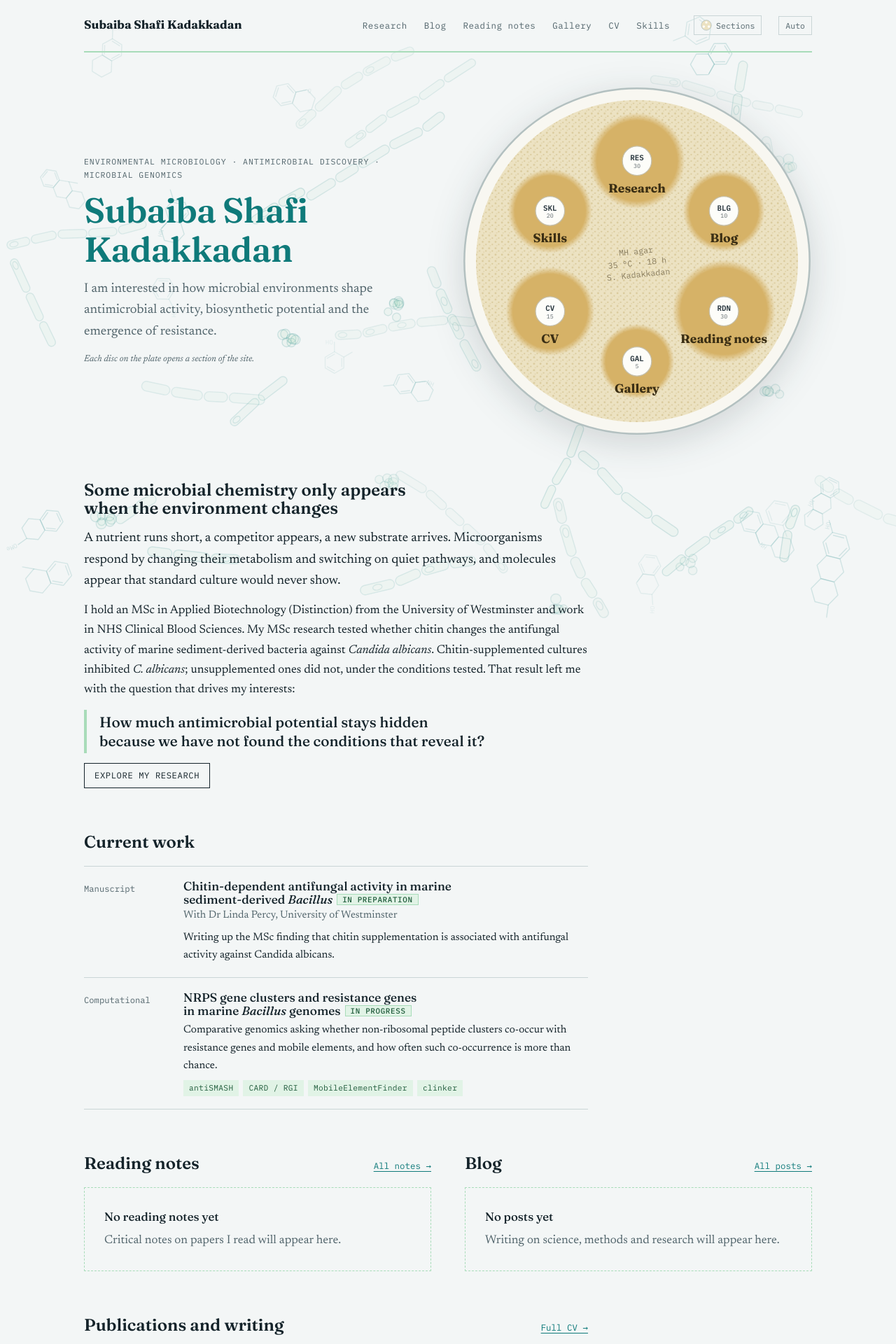
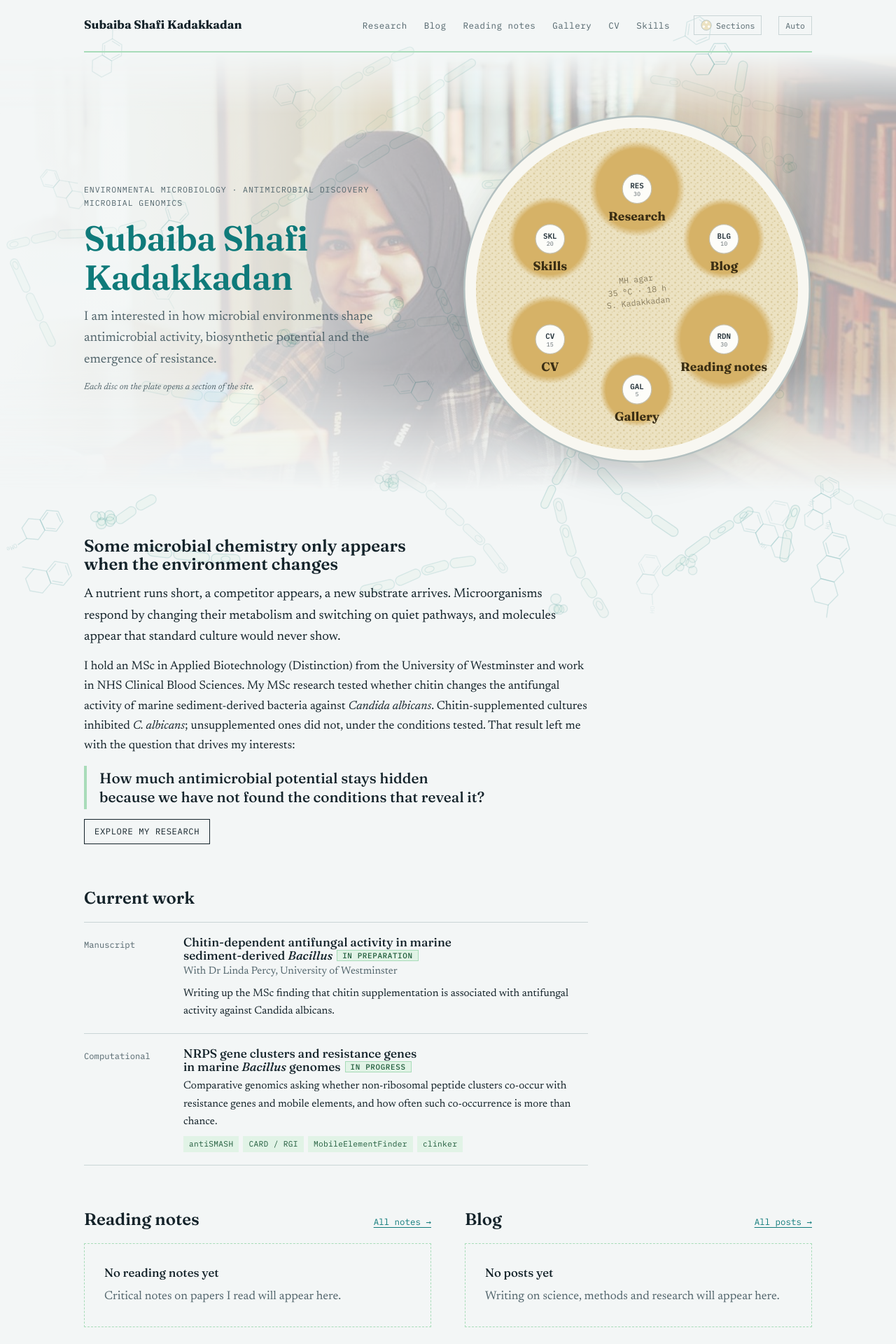
Before and after one commit to skadakkadan/skadakkadan.github.io, a Jekyll site: the page built from index.html, in a window 1280 px wide. Shown: the top 1920 px of the page at 70% size. Built offline with Jekyll 4.4.1, drawn with Linux system fonts in a browser that asks for light colours.

Commit message:
Faded outreach photo behind the home-page hero
Co-Authored-By: Claude Opus 5.5 <noreply@anthropic.com>
Claude-Session: https://claude.ai/code/session_01SQjdAs5F1CrS1nRTcjfW7Q

```diff
--- a/assets/css/main.css
+++ b/assets/css/main.css
@@ -40,7 +40,7 @@
   --chitin:#e0d8c6; --chitinase:#e0a046; --formazan:#a77fe0; --film-pellet:#c9b27c; color-scheme:dark}
 
 *,*::before,*::after{box-sizing:border-box}
-html{-webkit-text-size-adjust:100%}
+html{-webkit-text-size-adjust:100%;overflow-x:clip}
 body{margin:0;background:var(--bg);color:var(--ink);font-family:var(--f-body);font-size:17px;line-height:1.65;padding:0 20px}
 img{max-width:100%;height:auto;display:block}
 [hidden]{display:none!important}
@@ -209,6 +209,15 @@ main{max-width:var(--wide);margin:0 auto;padding-block:48px 72px}
 .hero-plate{display:grid;grid-template-columns:minmax(0,1fr) minmax(0,500px);gap:32px 48px;align-items:center}
 .hero-plate .hero{min-width:0}
 @media (max-width:860px){.hero-plate{grid-template-columns:1fr}}
+/* faded full-width photo behind the home-page hero */
+.hero-plate{position:relative;isolation:isolate;padding-block:40px}
+.hero-plate::before{content:"";position:absolute;z-index:-1;top:-48px;bottom:0;left:50%;width:100vw;transform:translateX(-50%);
+  background:linear-gradient(90deg,var(--bg) 0%,color-mix(in srgb,var(--bg) 55%,transparent) 28%,transparent 48%) 0 0/100% 100% no-repeat,
+    url("../gallery/public-engagement-stand-westminster.jpg") 90% 37%/max(125%,900px) auto no-repeat;
+  opacity:.34;-webkit-mask-image:linear-gradient(to bottom,transparent 0,#000 14%,#000 72%,transparent 100%);mask-image:linear-gradient(to bottom,transparent 0,#000 14%,#000 72%,transparent 100%)}
+:root[data-theme="dark"] .hero-plate::before{opacity:.22}
+@media (prefers-color-scheme:dark){:root:not([data-theme="light"]) .hero-plate::before{opacity:.22}}
+@media (max-width:860px){.hero-plate::before{background-size:100% 100%,cover;background-position:0 0,58% 30%;opacity:.26}}
 .plate-wrap{width:100%;max-width:500px;margin-inline:auto}
 .plate{width:100%;height:auto;display:block;overflow:visible;filter:drop-shadow(0 12px 26px var(--shadow))}
 .plate .dish{fill:var(--dish-fill);stroke:var(--dish-rim);stroke-width:3}
```
